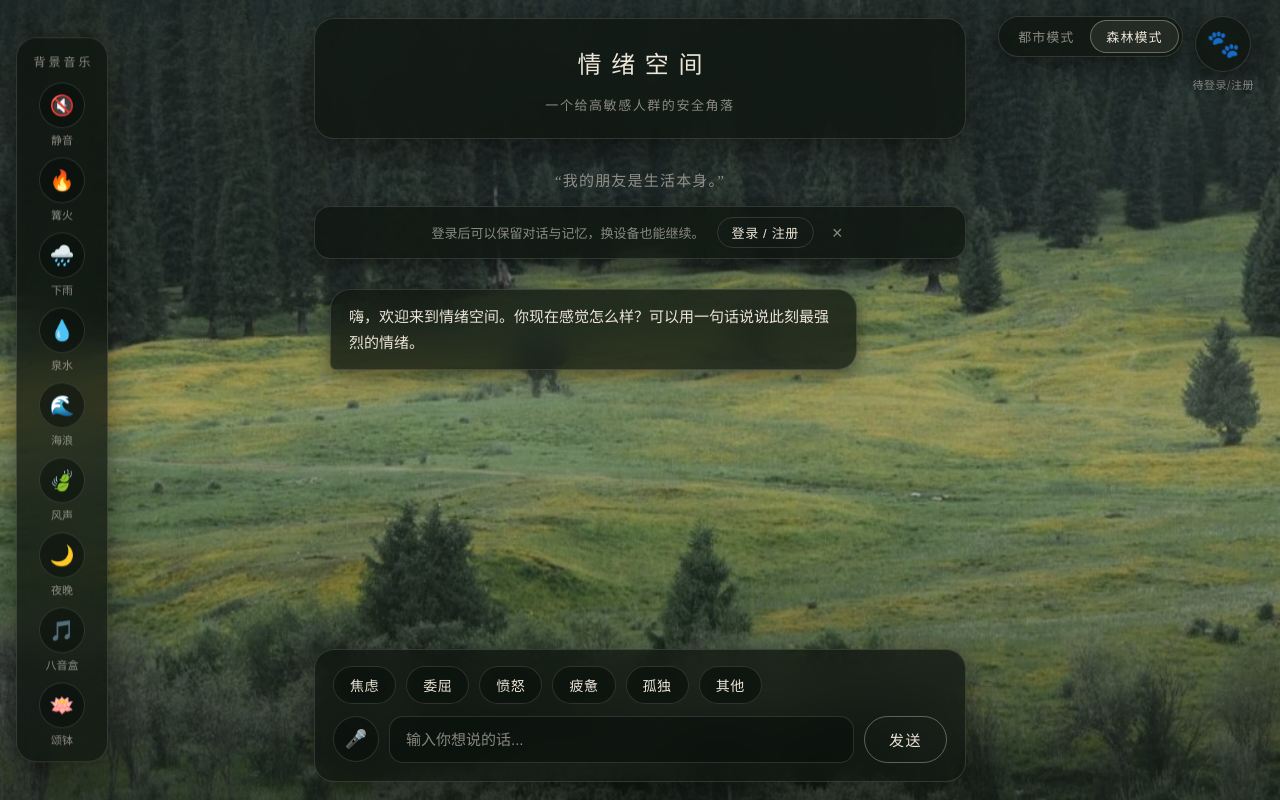
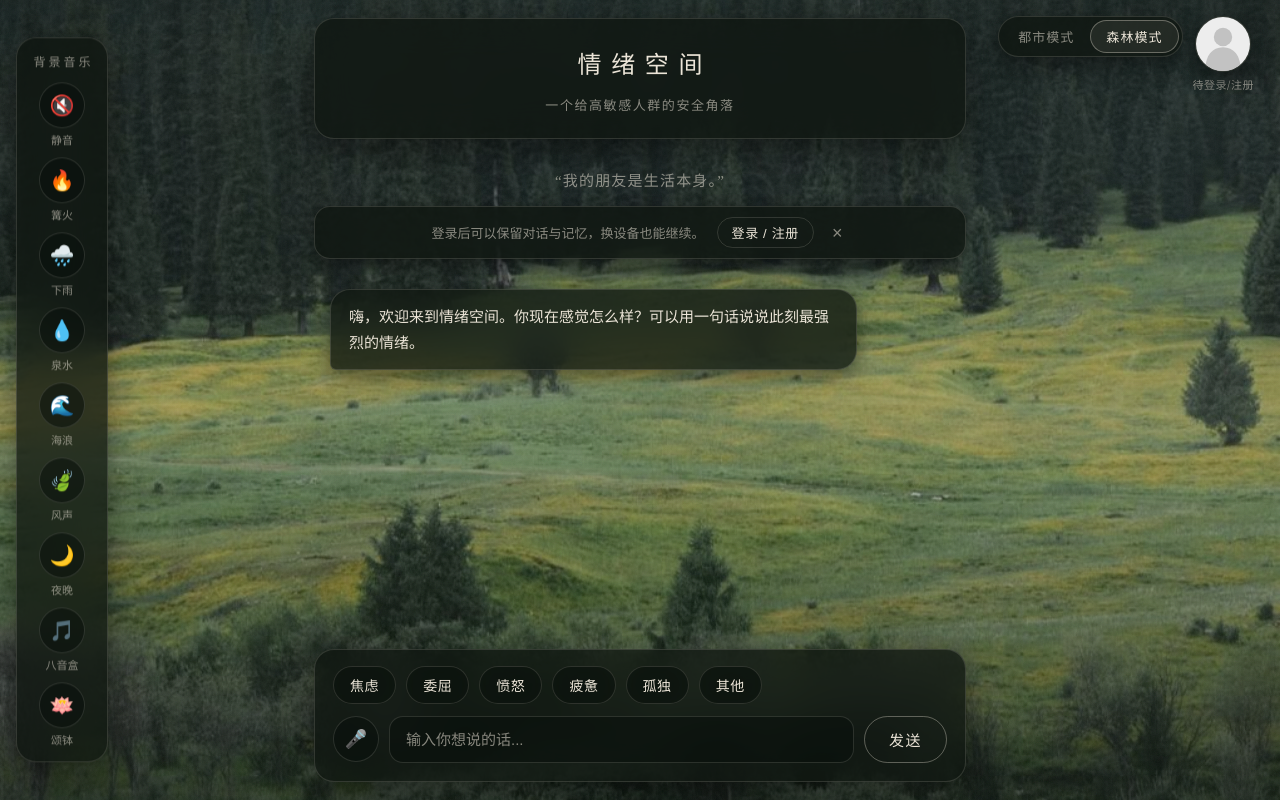
Before and after one commit to Muggle0408/Solace, a website: page public/index.html in a window 1280 px wide. Drawn offline with Linux system fonts and the light colour scheme; no server answers.

Commit message:
feat: 未登录占位头像改为灰色用户剪影（avatar-guest.svg），替换原 🐾

```diff
--- a/public/app.js
+++ b/public/app.js
@@ -524,7 +524,6 @@ document.getElementById('themeToggle').addEventListener('click', (e) => {
 
 // 引用语由 updateQuote() 按主题渲染（见上方主题区）
 
-const AVATAR_GUEST = '🐾';
 const ANIMAL_AVATARS = ['🦊', '🐰', '🐱', '🐻', '🐼', '🦉', '🐳', '🦌', '🐿️', '🐸'];
 
 const avatarBtn = document.getElementById('avatarBtn');
@@ -573,7 +572,11 @@ function updateAuthBanner() {
 }
 
 function updateAvatarBtn() {
-  avatarBtn.textContent = (currentUser && currentUser.avatar) || AVATAR_GUEST;
+  if (currentUser && currentUser.avatar) {
+    avatarBtn.textContent = currentUser.avatar;
+  } else {
+    avatarBtn.innerHTML = '<img src="avatar-guest.svg" alt="待登录">';
+  }
   const label = document.getElementById('avatarLabel');
   if (label) {
     const name = currentUser
--- a/public/index.html
+++ b/public/index.html
@@ -4,7 +4,7 @@
   <meta charset="UTF-8">
   <meta name="viewport" content="width=device-width, initial-scale=1.0">
   <title>情绪空间 · 高敏感人群情绪疏导</title>
-  <link rel="stylesheet" href="style.css?v=20261036">
+  <link rel="stylesheet" href="style.css?v=20261037">
 </head>
 <body>
   <!-- 背景：暗夜森林（色阶渐变 + 多层树影 + 雾带 + 暗角）；噪点空气感层 -->
@@ -126,6 +126,6 @@
     </div>
   </div>
 
-  <script src="app.js?v=20261036"></script>
+  <script src="app.js?v=20261037"></script>
 </body>
 </html>
--- a/public/style.css
+++ b/public/style.css
@@ -774,6 +774,14 @@ body.theme-city .bg-photo::after {
 
 .avatar-btn:hover { border-color: var(--border-strong); transform: scale(1.05); }
 
+.avatar-btn img {
+  width: 100%;
+  height: 100%;
+  border-radius: 50%;
+  object-fit: cover;
+  display: block;
+}
+
 .account-menu {
   min-width: 176px;
   background: var(--bg-card-strong);
```
Also changed, not shown: public/avatar-guest.svg (added), 情绪空间-暗夜森林版UI-提示词.md (renamed from 情绪空间-暗夜森林版-提示词.md).
